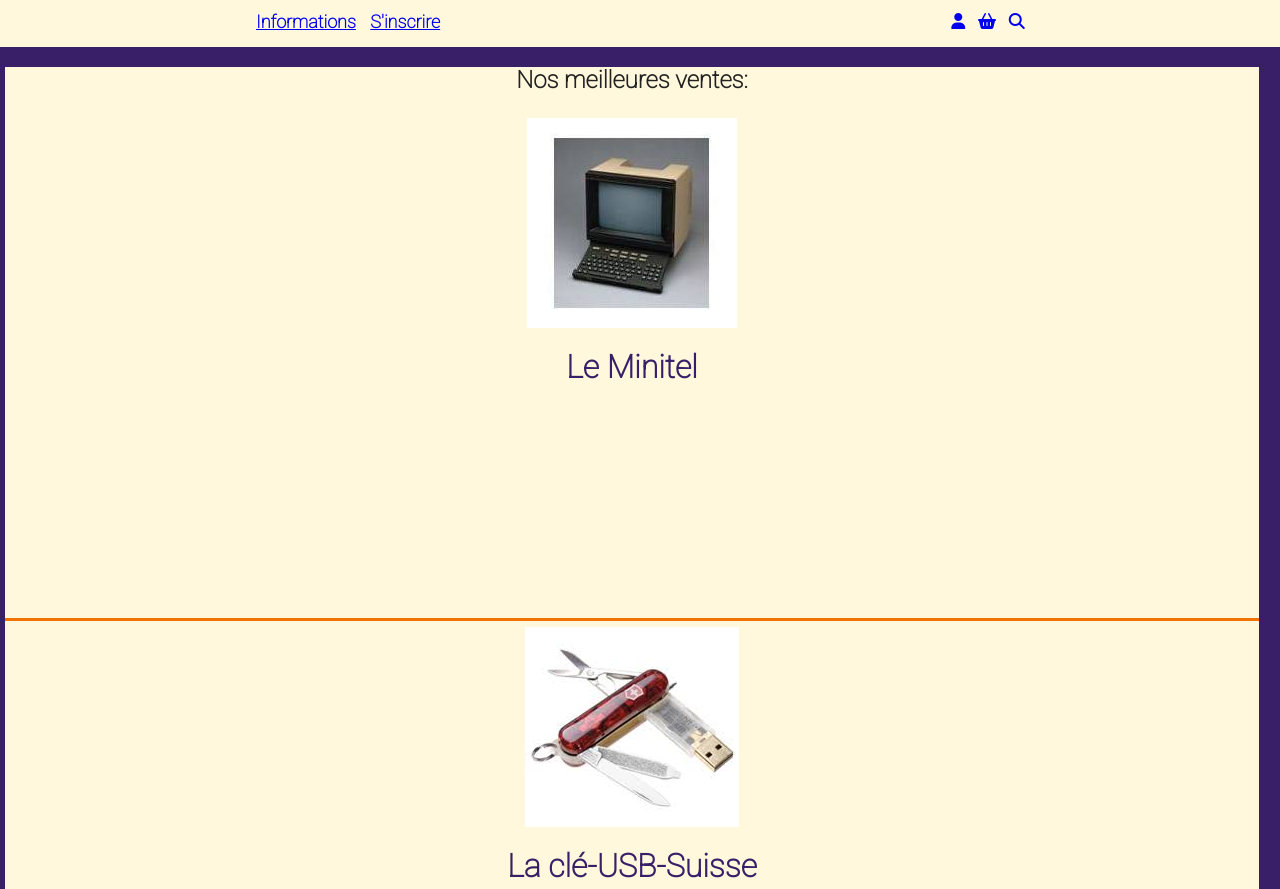
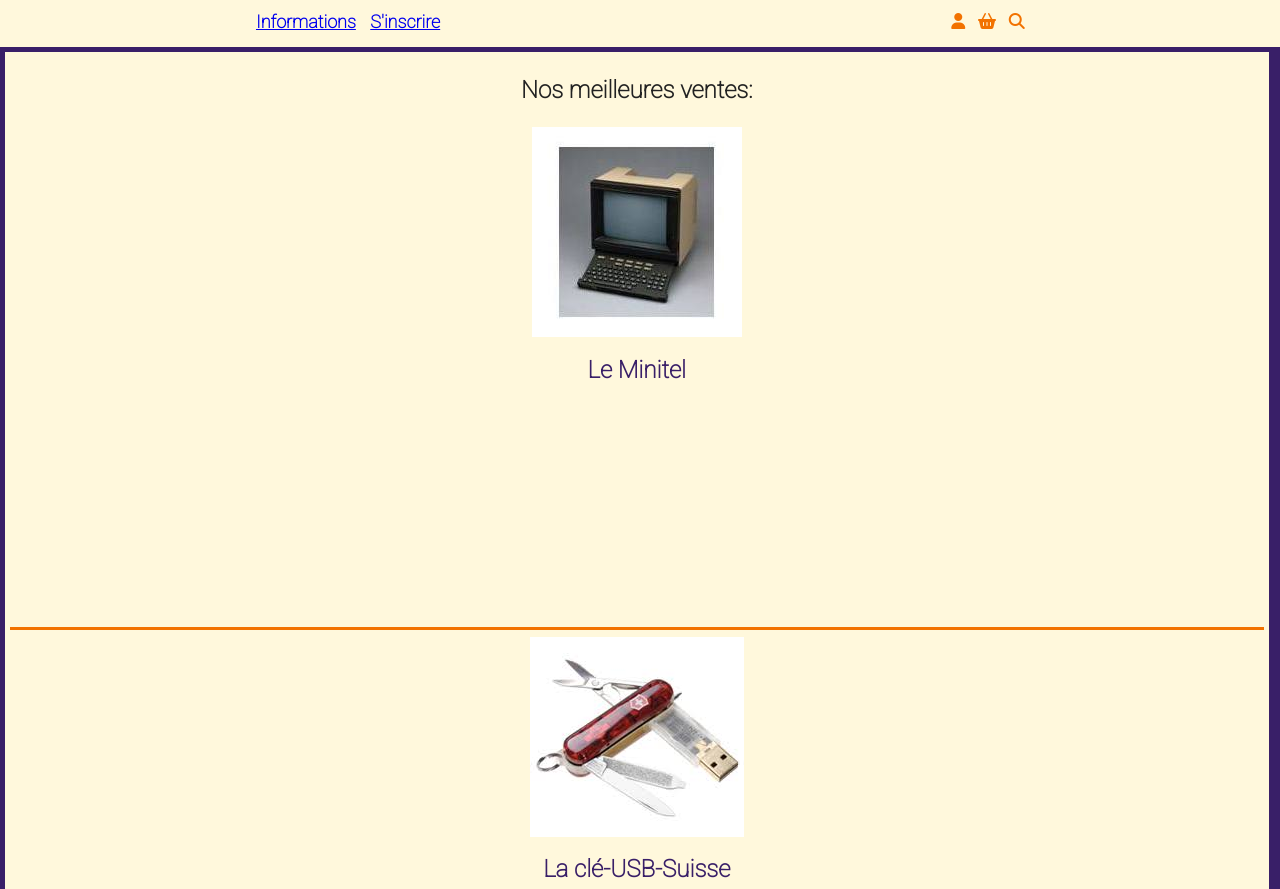
Before and after one commit to 22101986/Terre_De_Geek, a website built with Parcel: page index.html in a window 1280 px wide. Shown: the part 183-1072 px from the top of the page. Built offline with nearby package versions, Linux system fonts and the light colour scheme.

Commit message:
html/css3

```diff
--- a/css/main.css
+++ b/css/main.css
@@ -105,7 +105,7 @@
 
 }
 .menu {
-  width: 100%;
+
   height: 50px;
   background-color: cornsilk;
   justify-content:space-around;
@@ -129,7 +129,7 @@
 }
 main {
   margin: 0.3em 0.3em 0.3em 0.3em;
-  padding: 0.3em 0.3e 0.3em 0.3em;
+  padding: 0.3em 0.3em 0.3em 0.3em;
   width: 98%;
   background-color: cornsilk;
 }
@@ -137,6 +137,9 @@
   background-color: #391F68;
   width: 100;
   height: 150px;
+}
+aside>a {
+  color: #F27200
 }
 .article {
 
@@ -146,7 +149,7 @@
   border-bottom: 3px solid #F27200;;
   background-color: cornsilk;
   height: 500px;
-  width: 100%;
+
   align-items: center;
   justify-content:flex-start;
   flex-direction: column;
--- a/index.html
+++ b/index.html
@@ -31,15 +31,21 @@
     </div>
   </header>
   <nav class="flex menu">
-    <div class="flex choice"><a href="#">Informations </a><a href="#">S'inscrire</a></div>
-    <aside class="flex icon"><a href="#"><i class="fas fa-user"></i></a><a href="#"><i class="fas fa-shopping-basket"></i></a><a href="#"><i class="fas fa-search"></i></a></aside>
+    <div class="flex choice">
+      <a href="#">Informations </a>
+      <a href="#">S'inscrire</a></div>
+    <aside class="flex icon">
+      <a href="#"><i class="fas fa-user"></i></a>
+      <a href="#"><i class="fas fa-shopping-basket"></i></a>
+      <a href="#"><i class="fas fa-search"></i></a>
+    </aside>
   </nav>
   <main>
     <h2>Nos meilleures ventes:</h2>
     <div class="flex article">
       <a href="#"><img src="minitel.jpg" alt="photo d'un minitel"></a>
       <section class="block_text">
-        <h1>Le Minitel</h1>
+        <h2>Le Minitel</h2>
         <h2></h2>
         <p></p>
       </section>
@@ -47,15 +53,14 @@
     <div class="flex article">
       <a href="#"><img src="clé_usb_suisse.jpg" alt="photo d'une clé USB multi-usage"></a>
       <section class="block_text">
-        <h1>La clé-USB-Suisse</h1>
-        <h2></h2>
+        <h2>La clé-USB-Suisse</h2>
         <p></p>
       </section>
     </div>
     <div class ="flex article">
       <a href="#"><img src="cpt_without_screen.jpg" alt=""></a>
       <section class="block-text">
-        <h1>L'Ordinateur sans écran</h1>
+        <h2>L'Ordinateur sans écran</h2>
         <h2></h2>
         <p></p>
       </section>
```
